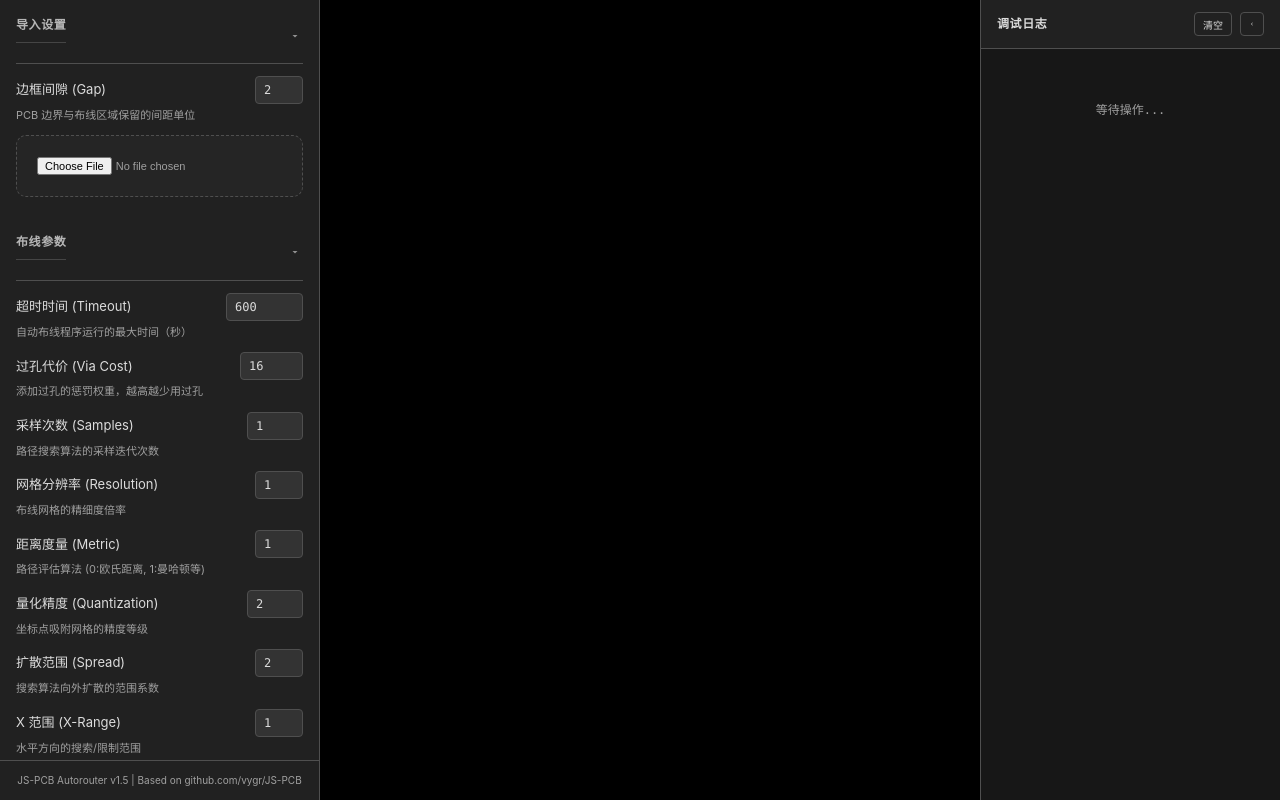
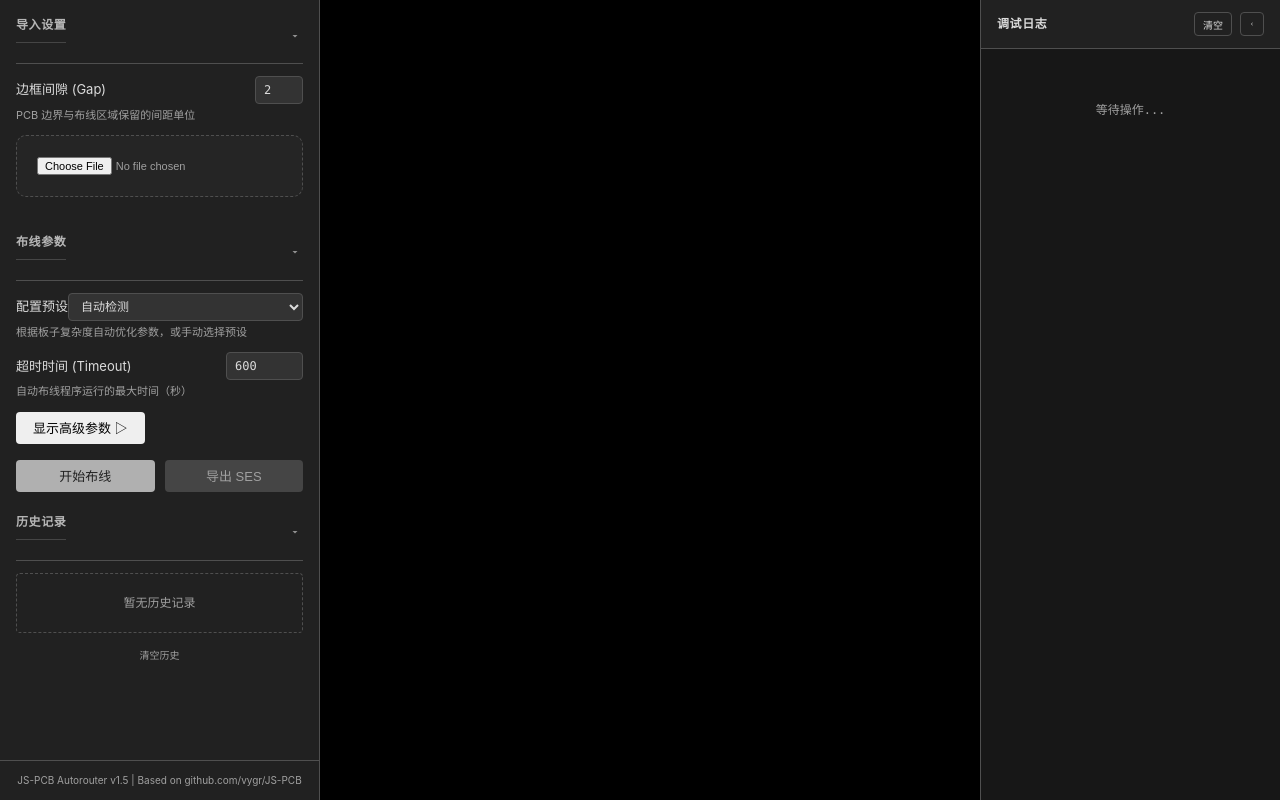
Before and after one commit to GLUT16419/JLCBX, a website: page iframe/jspcb/index.html in a window 1280 px wide. Drawn offline with Linux system fonts and the light colour scheme.

Commit message:
feat: 简化界面布局参数设置

```diff
--- a/iframe/jspcb/index.html
+++ b/iframe/jspcb/index.html
@@ -875,12 +875,30 @@
 					<div class="panel-content">
 						<div class="control-group">
 							<div class="control-header">
+								<label>配置预设</label>
+								<select id="preset-select" onchange="applyPreset()" style="flex: 1; min-width: 100px">
+									<option value="auto">自动检测</option>
+									<option value="simple">简单板子</option>
+									<option value="medium">中等复杂度</option>
+									<option value="complex">复杂板子</option>
+								</select>
+							</div>
+							<div class="control-desc">根据板子复杂度自动优化参数，或手动选择预设</div>
+						</div>
+
+						<div class="control-group">
+							<div class="control-header">
 								<label for="arg_t">超时时间 (Timeout)</label>
 								<input id="arg_t" type="number" min="0" max="10000" step="1" value="600" />
 							</div>
 							<div class="control-desc">自动布线程序运行的最大时间（秒）</div>
 						</div>
 
+						<div class="advanced-params-toggle">
+							<button type="button" onclick="toggleAdvancedParams()" id="advanced-toggle-btn">显示高级参数 ▷</button>
+						</div>
+
+						<div id="advanced-params" style="display: none">
 							<input id="arg_v" type="number" class="hidden-option" value="1" />
 
 							<div class="control-group">
@@ -954,6 +972,8 @@
 								</div>
 								<div class="control-desc">启用对角线走线，减少总长度</div>
 							</div>
+						</div>
+						<!-- end advanced-params -->
 
 						<div class="btn-group">
 							<button id="go" type="button">开始布线</button>
@@ -1042,6 +1062,47 @@
 		</div>
 
 		<script>
+			// Preset configurations
+			const presets = {
+				auto: { timeout: 600, viaCost: 16, resolution: 1, metric: 1, quantization: 2, spread: 2 },
+				simple: { timeout: 300, viaCost: 12, resolution: 1, metric: 1, quantization: 2, spread: 2 },
+				medium: { timeout: 600, viaCost: 16, resolution: 1, metric: 1, quantization: 2, spread: 2 },
+				complex: { timeout: 1200, viaCost: 24, resolution: 1, metric: 1, quantization: 2, spread: 3 },
+			};
+
+			// Apply preset configuration
+			function applyPreset() {
+				const preset = document.getElementById('preset-select').value;
+				const params = presets[preset];
+
+				document.getElementById('arg_t').value = params.timeout;
+				document.getElementById('arg_z').value = params.viaCost;
+				document.getElementById('arg_r').value = params.resolution;
+				document.getElementById('arg_d').value = params.metric;
+				document.getElementById('arg_q').value = params.quantization;
+				document.getElementById('arg_fr').value = params.spread;
+
+				if (preset === 'auto') {
+					console.log('[UI] 自动检测模式已启用，将根据板子情况调整参数');
+				} else {
+					console.log('[UI] 已应用预设配置: ' + preset);
+				}
+			}
+
+			// Toggle advanced parameters visibility
+			function toggleAdvancedParams() {
+				const advancedDiv = document.getElementById('advanced-params');
+				const toggleBtn = document.getElementById('advanced-toggle-btn');
+
+				if (advancedDiv.style.display === 'none') {
+					advancedDiv.style.display = 'block';
+					toggleBtn.textContent = '隐藏高级参数 ▾';
+				} else {
+					advancedDiv.style.display = 'none';
+					toggleBtn.textContent = '显示高级参数 ▷';
+				}
+			}
+
 			// Panel collapse/expand functionality
 			function togglePanel(panelId) {
 				const panel = document.getElementById(panelId);
```
Lines whose indentation alone changed are shown as unchanged.
